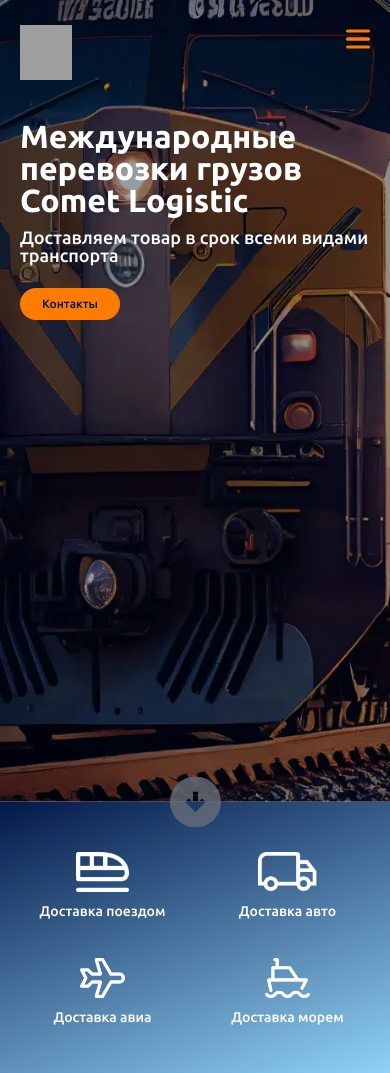
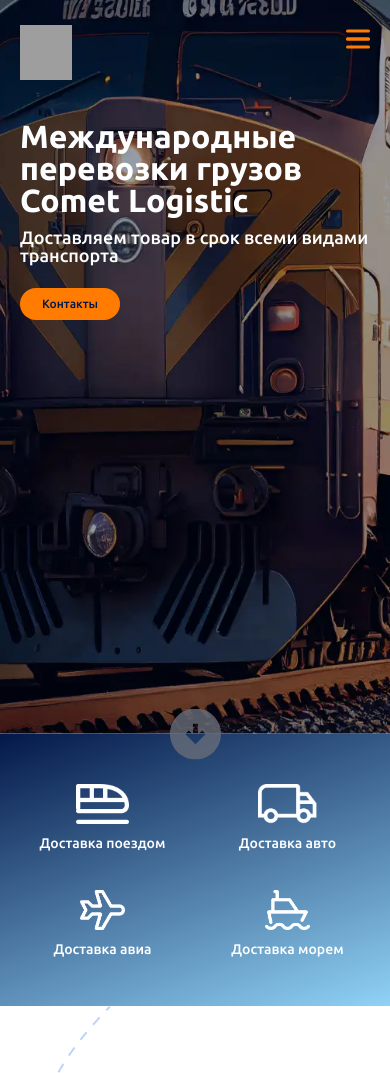
Before and after one commit to Vlaldis95/CometaLogistic, a Django app: page / in a window 390 px wide. Shown: the top 1073 px of the page. Run offline with Django 4.2, Linux system fonts and the light colour scheme; grey boxes are pictures that could not be loaded.

Commit message:
fix: fix arrow button position

```diff
--- a/logistic/CometaLogistic/static/blocks/intro/intro.css
+++ b/logistic/CometaLogistic/static/blocks/intro/intro.css
@@ -84,7 +84,7 @@
 @media screen and (max-width: 768px) {
   .intro {
     padding: 120px 20px 20px;
-    min-height: 95vh;
+    min-height: 87vh;
   }
   .intro_clicked {
     min-height: 460px;
```
